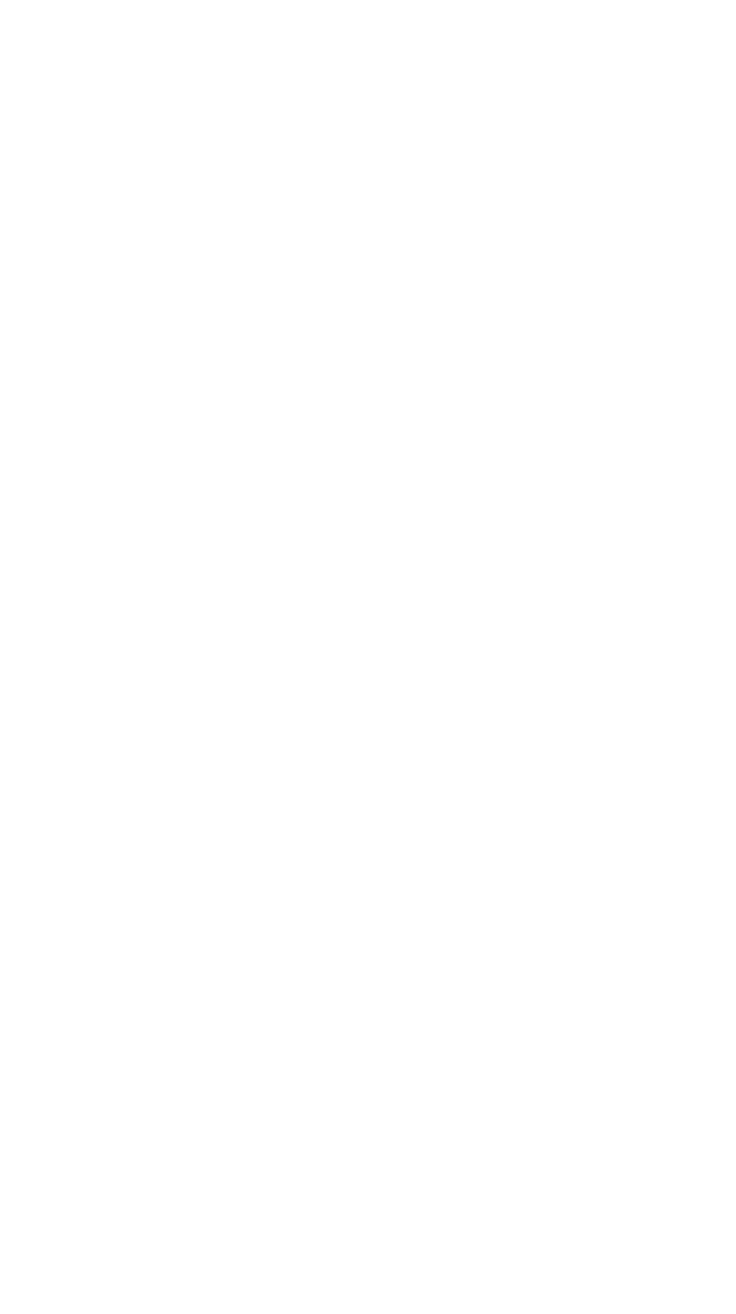
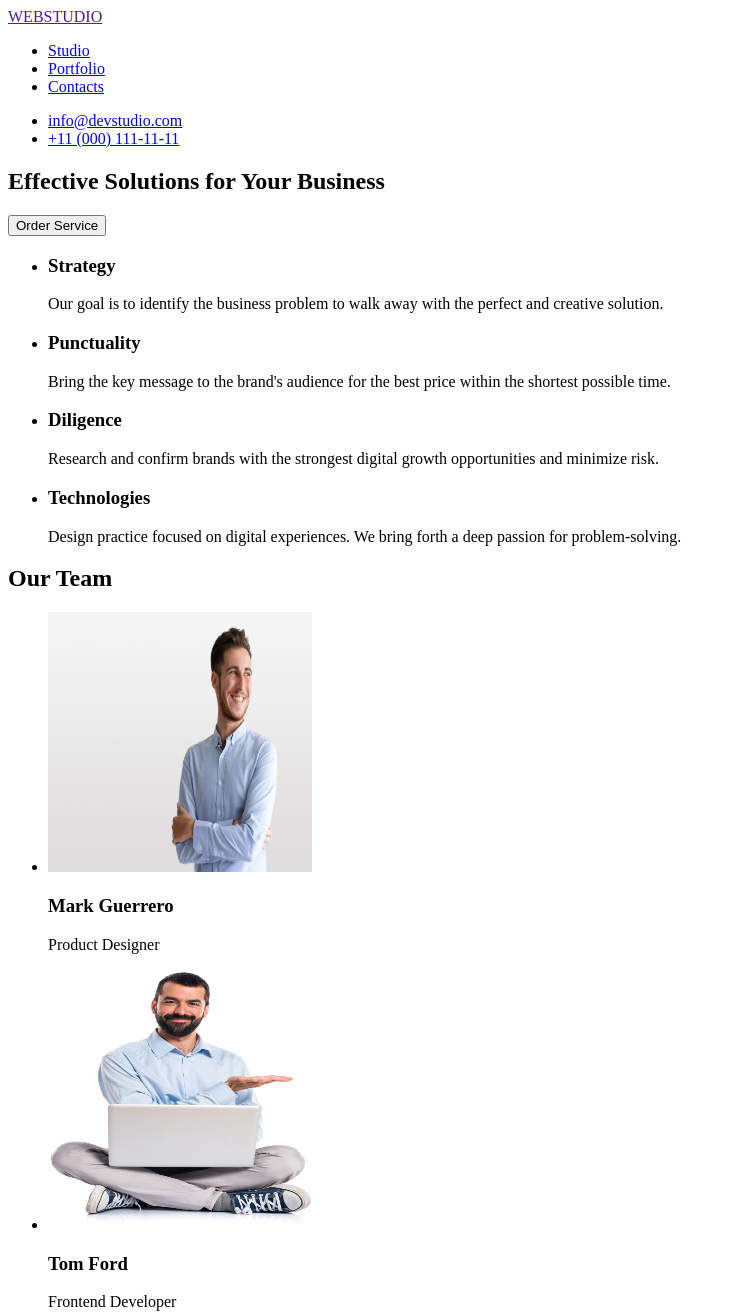
Before and after one commit to Anastasia-Danyliuk/goit-markup-hw-01, a plain HTML site: page index.html in a window 1280 px wide. Shown: the top 1314 px of the page, without its empty margins (0-736 px from the left). Before the commit the page ends 800 px from the top, so only its background shows below. Drawn offline with Linux system fonts and the light colour scheme.

Commit message:
add site body

```diff
--- a/index.html
+++ b/index.html
@@ -1,10 +1,128 @@
-<!DOCTYPE html>
+<!doctype html>
 <html lang="en">
-<head>
-    <meta charset="UTF-8">
+  <head>
+    <meta charset="UTF-8" />
     <title>Title</title>
-</head>
-<body>
+  </head>
 
-</body>
+  <body>
+    <header>
+      <nav>
+        <a href=""><span>WEB</span>STUDIO</a>
+        <ul>
+          <li>
+            <a href="#Studio">Studio</a>
+          </li>
+          <li>
+            <a href="#Portfolio">Portfolio</a>
+          </li>
+          <li>
+            <a href="#Contacts">Contacts</a>
+          </li>
+        </ul>
+      </nav>
+      <ul>
+        <li>
+          <a href="mailto:info@devstudio.com">info@devstudio.com</a>
+        </li>
+        <li>
+          <a href="tel:110001111111">+11 (000) 111-11-11</a>
+        </li>
+      </ul>
+    </header>
+
+    <main>
+      <section id="Studio">
+        <h1>Effective Solutions for Your Business</h1>
+        <button>Order Service</button>
+      </section>
+
+      <section>
+        <h2 hidden id="Portfolio">Portfolio</h2>
+        <ul>
+          <li>
+            <h3>Strategy</h3>
+            <p>
+              Our goal is to identify the business problem to walk away with the
+              perfect and creative solution.
+            </p>
+          </li>
+          <li>
+            <h3>Punctuality</h3>
+            <p>
+              Bring the key message to the brand's audience for the best price
+              within the shortest possible time.
+            </p>
+          </li>
+          <li>
+            <h3>Diligence</h3>
+            <p>
+              Research and confirm brands with the strongest digital growth
+              opportunities and minimize risk.
+            </p>
+          </li>
+          <li>
+            <h3>Technologies</h3>
+            <p>
+              Design practice focused on digital experiences. We bring forth a
+              deep passion for problem-solving.
+            </p>
+          </li>
+        </ul>
+      </section>
+
+      <section>
+        <h2 id="Contacts">Our Team</h2>
+        <ul>
+          <li>
+            <img
+              src="./images/img1.jpg"
+              alt="Mark Guerrero"
+              width="264"
+              height="260"
+            />
+            <h3>Mark Guerrero</h3>
+            <p>Product Designer</p>
+          </li>
+          <li>
+            <img
+              src="./images/img2.jpg"
+              alt="Tom Ford"
+              width="264"
+              height="260"
+            />
+            <h3>Tom Ford</h3>
+            <p>Frontend Developer</p>
+          </li>
+          <li>
+            <img
+              src="./images/img3.jpg"
+              alt="Camila Garcia"
+              width="264"
+              height="260"
+            />
+            <h3>Camila Garcia</h3>
+            <p>Marketing</p>
+          </li>
+          <li>
+            <img
+              src="./images/img4.jpg"
+              alt="Daniel Wilson"
+              width="264"
+              height="260"
+            />
+            <h3>Daniel Wilson</h3>
+            <p>UI Designer</p>
+          </li>
+        </ul>
+      </section>
+    </main>
+    <footer>
+      <h2><span>WEB</span>STUDIO</h2>
+      <p>
+        Increase the flow of customers and sales for your business with digital
+        marketing & growth solutions.
+      </p>
+    </footer>
+  </body>
 </html>
```
Also changed, not shown: .prettierrc.json (added), images/img1.jpg (added), images/img2.jpg (added), images/img3.jpg (added), images/img4.jpg (added).
